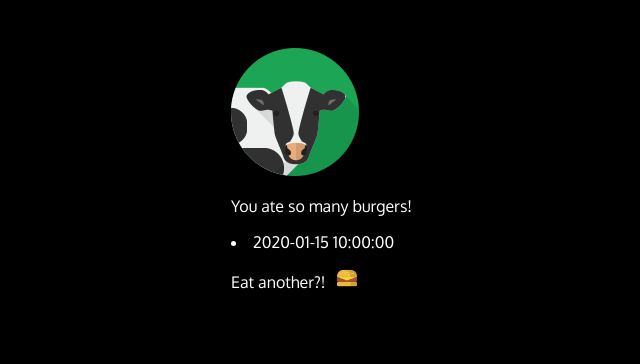
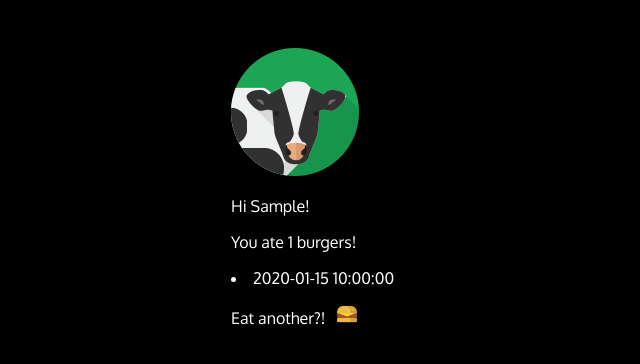
Before and after one commit to civilwarbeard/didieataburger, a Flask app: template didieataburger/templates/ate_many.html in a window 1280 px wide. Shown: the part 252-616 px from the top of the page, without its empty margins (309-949 px from the left). Run offline with Flask 2, Linux system fonts and the light colour scheme; a user stored in the database is signed in; tables that the repository leaves empty hold one stand-in row (values such as "Sample post"); the template is opened without the code that fills it: most values are stand-ins (such as "Sample title", 1, 10 or a date in 2020).

Commit message:
updated form

```diff
--- a/didieataburger/templates/ate_many.html
+++ b/didieataburger/templates/ate_many.html
@@ -6,7 +6,8 @@
 <form role="form" method="POST">
 	<div class="topleft"><img src="/static/images/burger_menu_white.png"></div>
     <div class="center"><img src="/static/images/cow128.png">
-    	<p>You ate so many burgers!</p>
+        <p>Hi {{ current_user.first_name}}!</p>
+    	<p>You ate {{ burger_count }} burgers!</p>
     	<p>
     		{% for burger in burgers %}
 			{{ macros.render_entry(burger) }}
```
